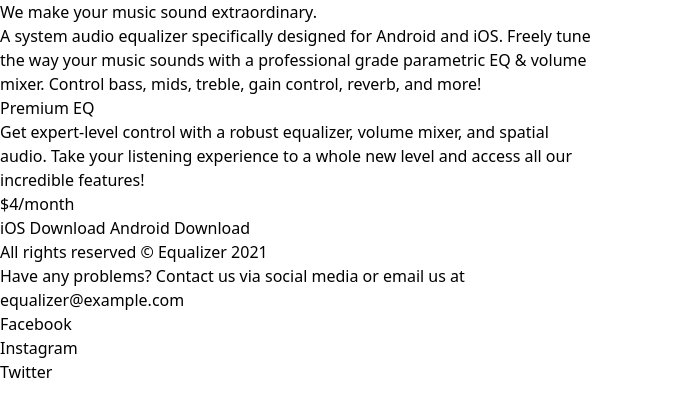
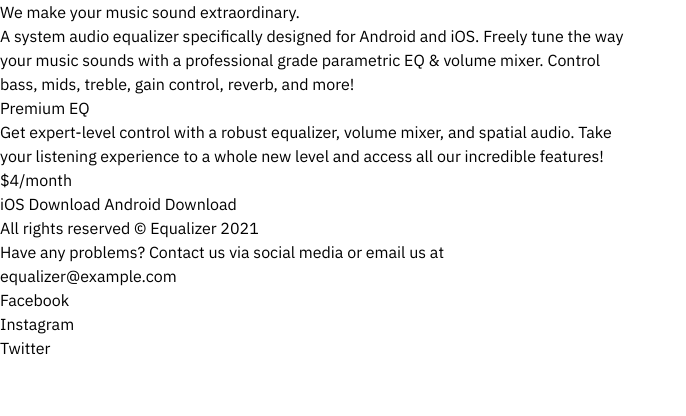
Before and after one commit to AlexKMarshall/equalizer-landing-page, a website built with Vite: page index.html in a window 1280 px wide. Shown: the whole page, without its empty margins (0-686 px from the left). Built offline with nearby package versions, Linux system fonts and the light colour scheme.

Commit message:
setup fonts

```diff
--- a/index.html
+++ b/index.html
@@ -3,6 +3,12 @@
   <head>
     <meta charset="UTF-8" />
     <link rel="icon" type="image/svg+xml" href="/vite.svg" />
+    <link rel="preconnect" href="https://fonts.googleapis.com" />
+    <link rel="preconnect" href="https://fonts.gstatic.com" crossorigin />
+    <link
+      href="https://fonts.googleapis.com/css2?family=IBM+Plex+Sans:wght@400;700&display=swap"
+      rel="stylesheet"
+    />
     <meta name="viewport" content="width=device-width, initial-scale=1.0" />
     <meta
       name="description"
--- a/tailwind.config.cjs
+++ b/tailwind.config.cjs
@@ -1,8 +1,12 @@
+const defaultTheme = require("tailwindcss/defaultTheme");
+
 /** @type {import('tailwindcss').Config} */
 module.exports = {
   content: ["./index.html"],
   theme: {
-    extend: {},
+    fontFamily: {
+      sans: ["'IBM Plex Sans'", ...defaultTheme.fontFamily.sans],
+    },
   },
   plugins: [],
 };
```
